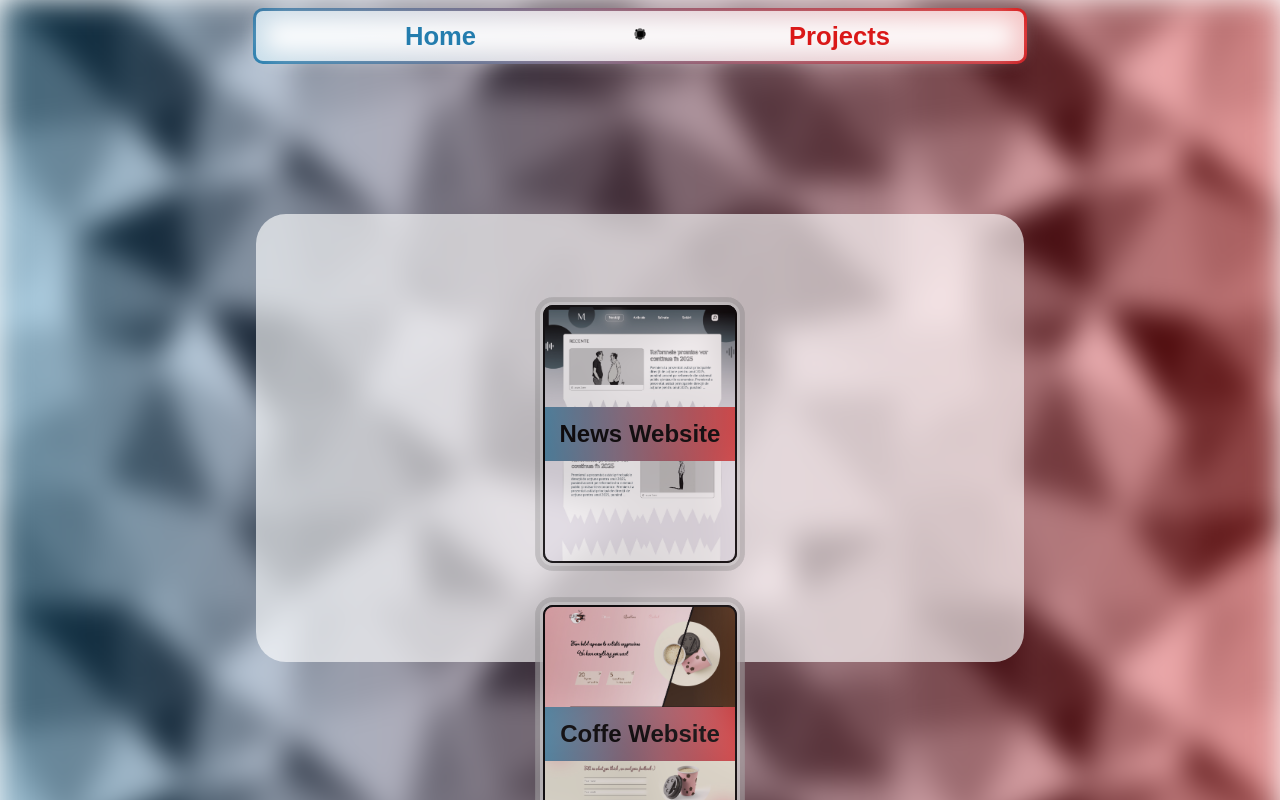
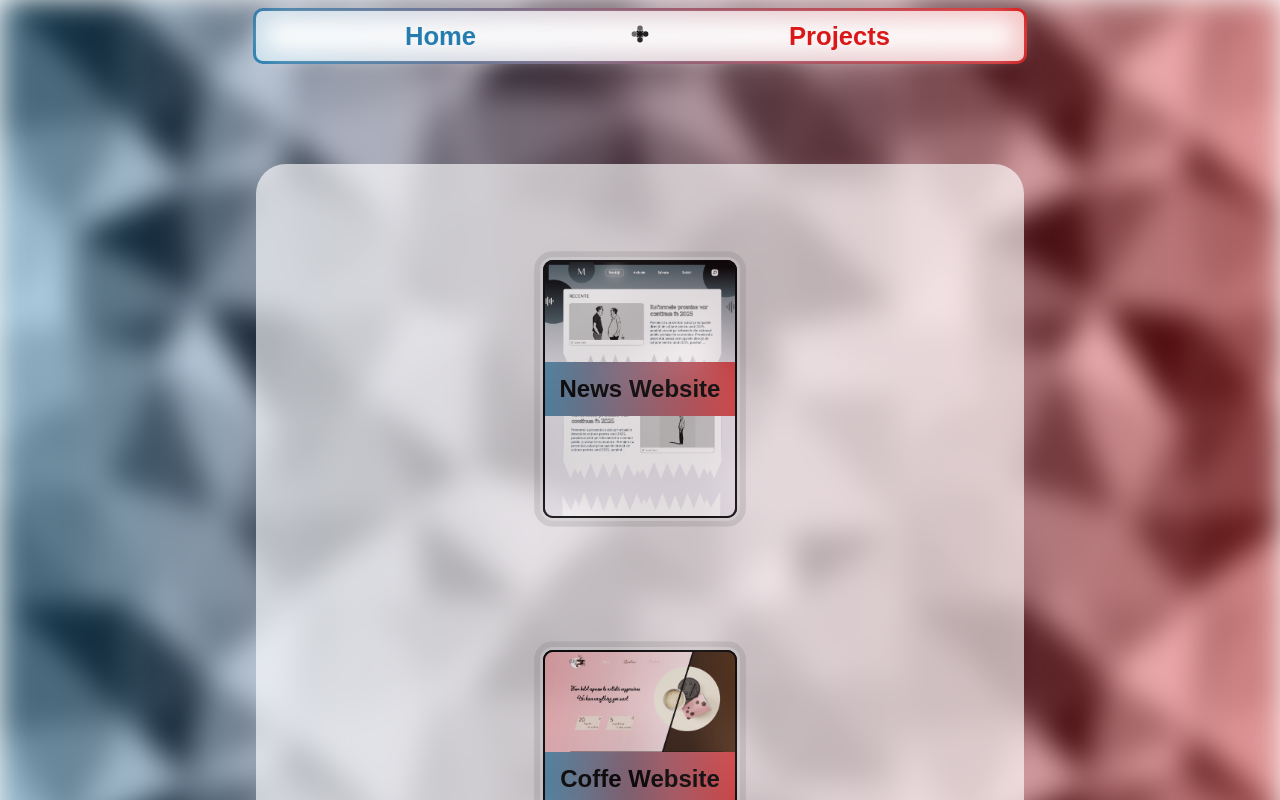
Before and after one commit to Roxxanar/PortofolioNextJs, a Next.js app: page /uiux in a window 1280 px wide. Shown: the top 800 px of the page. Built offline with nearby package versions, Linux system fonts and the light colour scheme; a web font is replaced by a local one.

Commit message:
uiux+altele

```diff
--- a/src/app/drawings/page.tsx
+++ b/src/app/drawings/page.tsx
@@ -101,7 +101,7 @@ export default function Drawings() {
         const fundalHeight2 = iconRef.current.offsetHeight;
         const totalHeight = fundalHeight + fundalHeight2 + 300;
 
-        containerRef.current.style.height = `${totalHeight}px`;
+        containerRef.current.style.height = `${totalHeight - 40}px`;
         backgroundRef.current.style.height = `${totalHeight}px`;
       }
     };
--- a/src/app/school/school.tsx
+++ b/src/app/school/school.tsx
@@ -12,7 +12,7 @@ import { setupPulsingGrid } from "../pulsing-grid.js";
 
 import Contact from "../components/Contact"; // Adjust the path as needed
 
-export default function School() {
+export default function Uiux() {
 
 
   const containerRef = useRef<HTMLDivElement | null>(null);
--- a/src/app/uiux/page.tsx
+++ b/src/app/uiux/page.tsx
@@ -14,6 +14,8 @@ import { setupPulsingGrid } from "../pulsing-grid.js";
 import Contact from "../components/Contact"; // Adjust the path as needed
 
 export default function Projects() {
+
+  const cardsRef = useRef<HTMLDivElement>(null);
   const fundalRef = useRef<HTMLDivElement>(null);
   const containerRef = useRef<HTMLDivElement>(null);
   const backgroundRef = useRef<HTMLDivElement>(null);
@@ -22,15 +24,16 @@ export default function Projects() {
 
   useEffect(() => {
     const adjustHeights = () => {
-      if (fundalRef.current && containerRef.current && backgroundRef.current && footerRef.current && fjRef.current) {
-        const fundalHeight = fundalRef.current.offsetHeight;
-        const footerHeight = footerRef.current.offsetHeight;
-        const totalHeight = fundalHeight + footerHeight;
-        const fjHeight = fundalHeight + 210;
+      if (cardsRef.current && fundalRef.current && containerRef.current && backgroundRef.current && footerRef.current && fjRef.current) {
+        const cardsHeight = cardsRef.current.scrollHeight;
+    const footerHeight = footerRef.current.offsetHeight;
 
-        containerRef.current.style.height = `${totalHeight -20}px`;
-        backgroundRef.current.style.height = `${totalHeight}px`;
-        fjRef.current.style.height = `${fjHeight}px`;
+    const totalHeight = cardsHeight + footerHeight + 400; // buffer
+    const fjHeight = cardsHeight + 200;
+
+    containerRef.current.style.height = `${totalHeight - 40}px`;
+    backgroundRef.current.style.height = `${totalHeight}px`;
+    fjRef.current.style.height = `${fjHeight}px`;
       }
     };
 
@@ -171,7 +174,7 @@ export default function Projects() {
 
             </div>
 
-<div className={styles.containercards}>
+<div className={styles.containercards} ref={cardsRef}>
 <div className={styles.card_container}>
 
           <section className={styles.hoversection}>
--- a/src/app/uiux/uiux.module.css
+++ b/src/app/uiux/uiux.module.css
@@ -27,17 +27,16 @@
 
 .fundal {
 
-  /*display: grid;*/
-  /*grid-template-columns: repeat(auto-fit, minmax(0px, 2fr));*/
+
   display: flex;
   justify-content: center;
   align-items: center;
   position: relative;
-  margin-top: 150px;
+  margin-top: 100px;
+  padding-bottom: 60px;
   background-color: rgba(255, 255, 255, 0.8); /* ✅ semi-transparent bg only */
   width: 70vw;
-  /*height: 70vh;*/
-  height: 1000px;
+  height: 210vh;
   border-radius: 30px;
   opacity: 80%;
   z-index: 1000;
@@ -51,7 +50,7 @@
   align-items: center;
   justify-content: center;
   width: 100%;
-  height: 100%;
+  height: 350px;
 }
 
 /* From Uiverse.io by Sharkotech */
@@ -264,20 +263,23 @@
 
 .containercards {
 
-display:flex;
-height:500px;
-width:1000px;
+display: grid;
+  grid-template-columns: 1fr 1fr; /* or repeat(2, 1fr) */
+
+  gap: 40px; /* IMPORTANT */
+  width: 900px;
+
 flex-direction: row;
 justify-content: space-between;
-padding-top: 80px;
+padding-top: 120px;
 
 }
 
 .card_container {
   display: flex;
   width: 100%;
-  height: 100%;
-  padding-left: 20px;
+  height: auto;
+  padding-right: 0px;
   padding-top: 0px;
   text-align: center;
 
@@ -286,7 +288,7 @@ padding-top: 80px;
 .card_container2 {
   display: flex;
   width: 100%;
-  height: 100%;
+  height: auto;
   padding-right: 0px;
   text-align: center;
   padding-top: 0px;
@@ -296,7 +298,7 @@ padding-top: 80px;
 .card_container3 {
   display: flex;
   width: 100%;
-  height: 100%;
+  height: auto;
   padding-right: 0px;
   text-align: center;
   padding-top: 0px;
@@ -457,20 +459,22 @@ padding-top: 80px;
 
 @media (max-width: 1300px) {
   .fundal {
-    padding: 70px 0px 0px 0px;
+    padding: 50px 0px 50px 0px;
+
     flex-direction: column;
-    height: 1080px;
+    height: auto;
     justify-content: space-between;
 
     width: 60vw;
   }
 
 
+
   .containercards {
-
+display: flex;
     flex-direction: column;
     padding-top: 0px;
-    height:300px;
+
   }
 
   .card_container {
@@ -534,7 +538,6 @@ padding-top: 80px;
 @media (max-width: 500px) {
   .fundal {
     padding-top: 40px;
-    height: 650px;
     margin-top: 130px;
     width: 70vw;
   }
```
